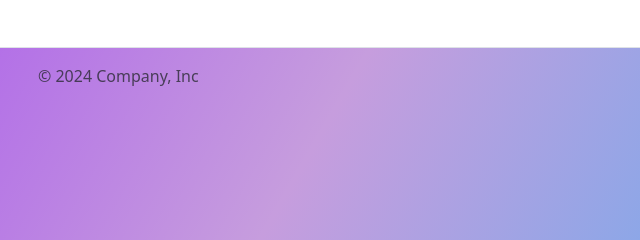
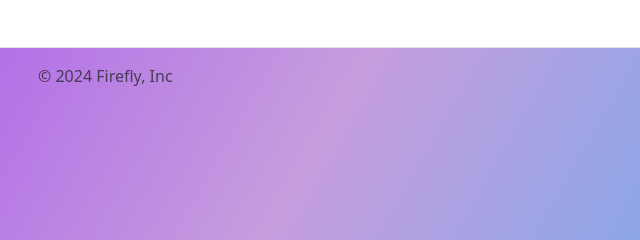
Before and after one commit to RBague24/Firefly, a plain HTML site: page contact.html in a window 1280 px wide. Shown: the part 1210-1450 px from the top of the page, 0-640 px from the left. Drawn offline with nearby package versions, Linux system fonts and the light colour scheme.

Commit message:
Update contact.html

```diff
--- a/contact.html
+++ b/contact.html
@@ -77,7 +77,7 @@
         <a href="" class="mb-3 me-2 mb-md-0 text-body-secondary text-decoration-none lh-1">
           <svg class="bi" width="30" height="24"><use xlink:href="#"></use></svg>
         </a>
-        <span class="mb-3 mb-md-0 text-body-secondary">© 2024 Company, Inc</span>
+        <span class="mb-3 mb-md-0 text-body-secondary">© 2024 Firefly, Inc</span>
       </div>
 
       <ul class="nav col-md-4 justify-content-end list-unstyled d-flex">
```
